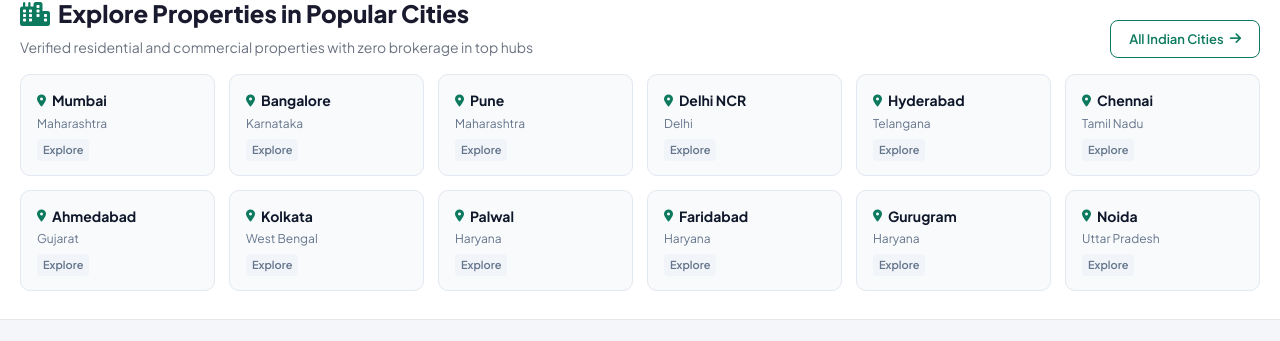
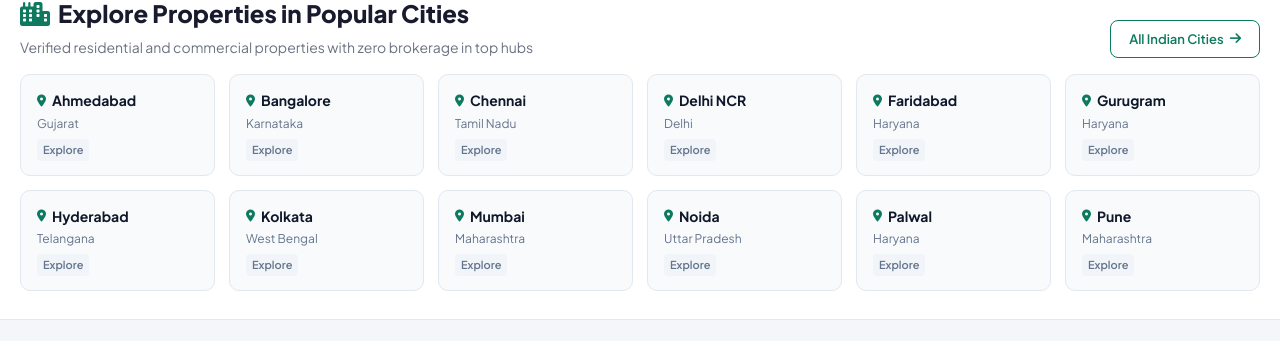
Before and after one commit to jaykakadia/brokerage-app-frontend, a React (Vite) app: page / in a window 1280 px wide. Shown: the part 368-709 px from the top of the page. Built offline with nearby package versions, Linux system fonts and the light colour scheme; no server answers.

Commit message:
feat(home): sort popular cities by highest listing count first

```diff
--- a/src/pages/HomePage.tsx
+++ b/src/pages/HomePage.tsx
@@ -537,6 +537,33 @@ export default function HomePage({ activeCity, onCitySelect, onNavigate, onOpenA
     });
     return Array.from(byKey.values()).sort((a, b) => b.count - a.count || a.name.localeCompare(b.name));
   }, [listings]);
+
+  // Popular cities sorted by highest number of listings first
+  const sortedBrowseCities = useMemo(() => {
+    const getCount = (cityName: string, slug?: string): number => {
+      const variants = [
+        cityName.toLowerCase(),
+        ...(slug ? [slug.toLowerCase()] : []),
+        ...(cityName.toLowerCase() === 'bangalore' ? ['bengaluru'] : []),
+        ...(cityName.toLowerCase() === 'delhi ncr' ? ['delhi', 'new delhi', 'ncr'] : []),
+        ...(cityName.toLowerCase() === 'gurugram' ? ['gurgaon'] : []),
+      ];
+      const match = cityCounts.find((c) => {
+        const lower = c.name.toLowerCase();
+        return variants.some((v) => lower === v || lower.includes(v));
+      });
+      return match?.count ?? 0;
+    };
+
+    return [...POPULAR_BROWSE_CITIES].sort((a, b) => {
+      const countA = getCount(a.name, a.slug);
+      const countB = getCount(b.name, b.slug);
+      if (countB !== countA) {
+        return countB - countA;
+      }
+      return a.name.localeCompare(b.name);
+    });
+  }, [cityCounts]);
 
   // Until the listings load, show the site-wide stats
   const listingsLoaded = !loading && !error;
@@ -1174,10 +1201,18 @@ export default function HomePage({ activeCity, onCitySelect, onNavigate, onOpenA
           </div>
 
           <div className="popular-cities-grid">
-            {POPULAR_BROWSE_CITIES.map((city) => {
-              const count = cityCounts.find(
-                (c) => c.name.toLowerCase() === city.name.toLowerCase()
-              )?.count;
+            {sortedBrowseCities.map((city) => {
+              const cVariants = [
+                city.name.toLowerCase(),
+                city.slug.toLowerCase(),
+                ...(city.name.toLowerCase() === 'bangalore' ? ['bengaluru'] : []),
+                ...(city.name.toLowerCase() === 'delhi ncr' ? ['delhi', 'new delhi', 'ncr'] : []),
+                ...(city.name.toLowerCase() === 'gurugram' ? ['gurgaon'] : []),
+              ];
+              const count = cityCounts.find((c) => {
+                const lower = c.name.toLowerCase();
+                return cVariants.some((v) => lower === v || lower.includes(v));
+              })?.count;
 
               return (
                 <a
```
